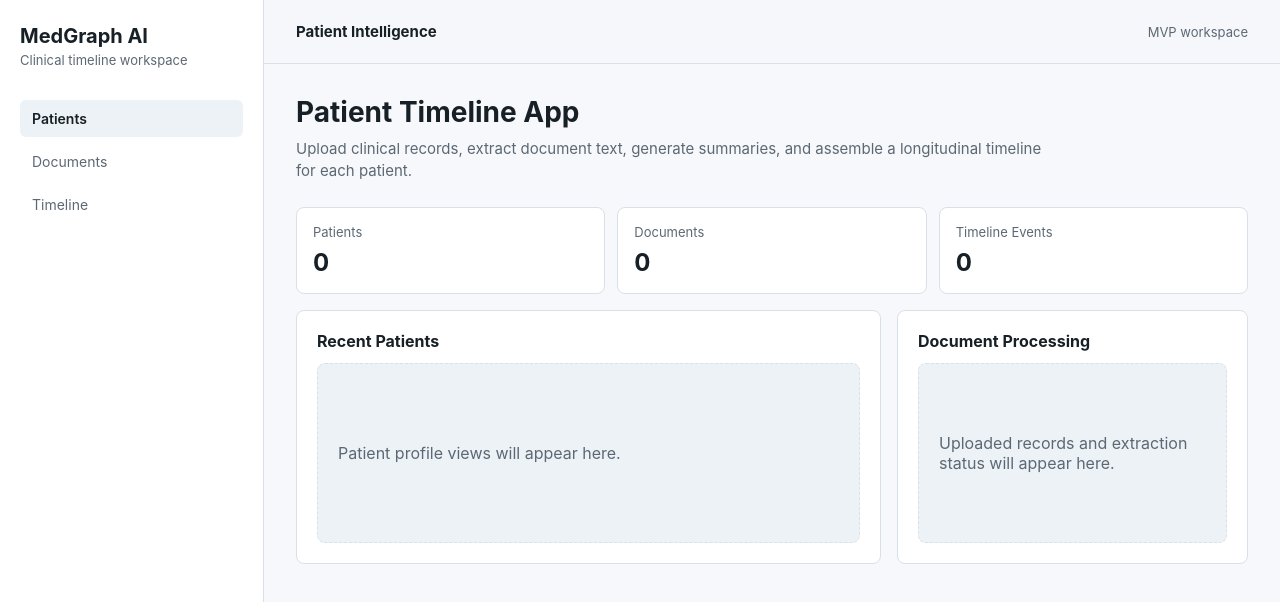
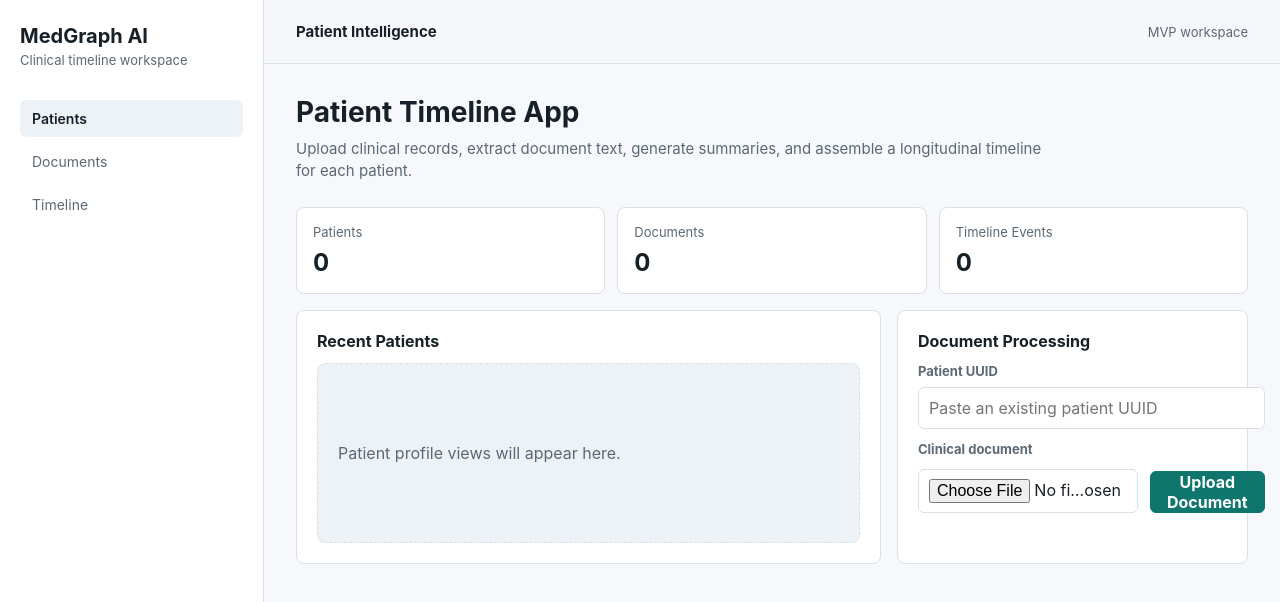
Before and after one commit to Ashmaan-2006/MedTimeline, a Next.js app in the folder frontend/: page / in a window 1280 px wide. Shown: the top 602 px of the page. Built offline with nearby package versions, Linux system fonts and the light colour scheme.

Commit message:
feat: show document upload on home page

```diff
--- a/frontend/app/globals.css
+++ b/frontend/app/globals.css
@@ -275,6 +275,12 @@ select {
   grid-template-columns: minmax(220px, 1fr) auto;
 }
 
+.patient-id-field {
+  display: grid;
+  gap: 8px;
+  grid-column: 1 / -1;
+}
+
 .upload-label {
   color: var(--muted);
   font-size: 13px;
@@ -289,6 +295,16 @@ select {
   color: var(--foreground);
   min-height: 42px;
   padding: 9px 10px;
+}
+
+.text-input {
+  background: var(--surface);
+  border: 1px solid var(--border);
+  border-radius: 6px;
+  color: var(--foreground);
+  min-height: 42px;
+  padding: 9px 10px;
+  width: 100%;
 }
 
 .primary-button {
--- a/frontend/app/page.tsx
+++ b/frontend/app/page.tsx
@@ -1,3 +1,5 @@
+import { DocumentUploadForm } from "@/components/document-upload-form";
+
 export default function HomePage() {
   return (
     <>
@@ -33,7 +35,7 @@ export default function HomePage() {
         </div>
         <div className="panel">
           <h2 className="panel-title">Document Processing</h2>
-          <div className="empty-state">Uploaded records and extraction status will appear here.</div>
+          <DocumentUploadForm />
         </div>
       </section>
     </>
--- a/frontend/components/document-upload-form.tsx
+++ b/frontend/components/document-upload-form.tsx
@@ -4,17 +4,25 @@ import { useRouter } from "next/navigation";
 import { FormEvent, useRef, useState } from "react";
 
 type DocumentUploadFormProps = {
-  patientId: string;
+  patientId?: string;
 };
 
 export function DocumentUploadForm({ patientId }: DocumentUploadFormProps) {
   const router = useRouter();
   const fileInputRef = useRef<HTMLInputElement>(null);
+  const [patientIdInput, setPatientIdInput] = useState("");
   const [status, setStatus] = useState<"idle" | "uploading" | "success" | "error">("idle");
   const [message, setMessage] = useState<string | null>(null);
 
   async function handleSubmit(event: FormEvent<HTMLFormElement>) {
     event.preventDefault();
+
+    const resolvedPatientId = patientId ?? patientIdInput.trim();
+    if (resolvedPatientId.length === 0) {
+      setStatus("error");
+      setMessage("Enter a patient UUID before uploading.");
+      return;
+    }
 
     const file = fileInputRef.current?.files?.[0];
     if (file === undefined) {
@@ -29,7 +37,7 @@ export function DocumentUploadForm({ patientId }: DocumentUploadFormProps) {
     setStatus("uploading");
     setMessage(null);
 
-    const response = await fetch(`/api/patients/${patientId}/documents`, {
+    const response = await fetch(`/api/patients/${resolvedPatientId}/documents`, {
       method: "POST",
       body: formData,
     });
@@ -50,6 +58,22 @@ export function DocumentUploadForm({ patientId }: DocumentUploadFormProps) {
 
   return (
     <form className="upload-form" onSubmit={handleSubmit}>
+      {patientId === undefined ? (
+        <div className="patient-id-field">
+          <label className="upload-label" htmlFor="upload-patient-id">
+            Patient UUID
+          </label>
+          <input
+            className="text-input"
+            disabled={status === "uploading"}
+            id="upload-patient-id"
+            onChange={(event) => setPatientIdInput(event.target.value)}
+            placeholder="Paste an existing patient UUID"
+            type="text"
+            value={patientIdInput}
+          />
+        </div>
+      ) : null}
       <label className="upload-label" htmlFor="patient-document">
         Clinical document
       </label>
```
